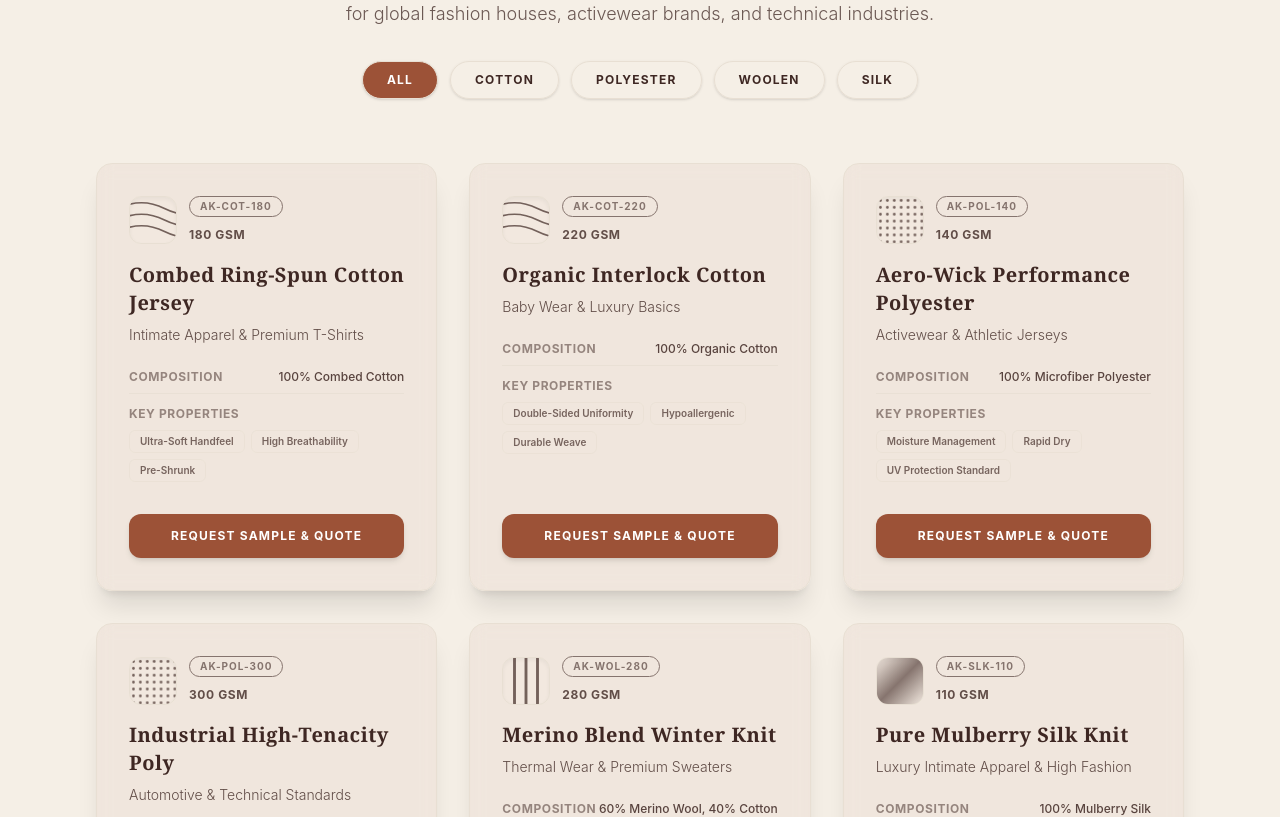
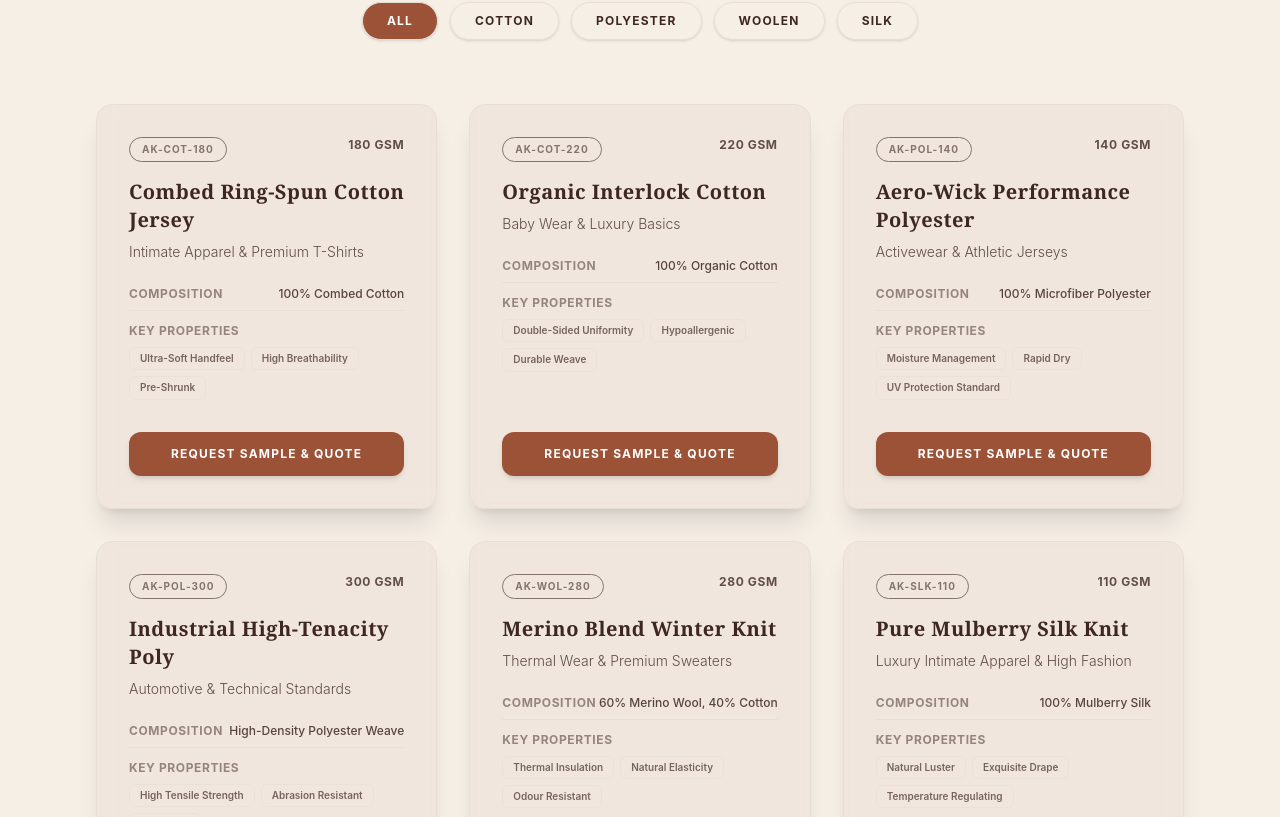
Before and after one commit to kishore021026/AMIRTHA-KNETS, a React (Vite) app: page /products in a window 1280 px wide. Shown: the part 345-1162 px from the top of the page. Built offline with nearby package versions, Linux system fonts and the light colour scheme.

Commit message:
final after exit pop, but exit pop un unsure, removed the visual square in catalog

```diff
--- a/src/pages/Catalog.jsx
+++ b/src/pages/Catalog.jsx
@@ -3,13 +3,14 @@ import { Link } from 'react-router-dom'
 import { motion, AnimatePresence } from 'framer-motion'
 import { useTheme } from '../context/ThemeContext'
 
-// Animated Intertwining Threads Divider Component
+// Animated Intertwining Threads Divider Component (No Needles)
 function KnittingThreadsDivider() {
   const theme = useTheme()
 
   return (
     <div className="w-full max-w-sm mx-auto my-6 flex items-center justify-center overflow-hidden">
       <svg width="280" height="36" viewBox="0 0 280 36" fill="none" xmlns="http://www.w3.org/2000/svg" className="overflow-visible opacity-85">
+        {/* Thread Strand 1 */}
         <motion.path
           d="M 10 18 C 50 2, 90 34, 140 18 C 190 2, 230 34, 270 18"
           stroke={theme.text}
@@ -20,6 +21,7 @@ function KnittingThreadsDivider() {
           animate={{ pathLength: 1, opacity: 0.9 }}
           transition={{ duration: 2.5, ease: "easeInOut", repeat: Infinity, repeatType: "reverse" }}
         />
+        {/* Thread Strand 2 (Intertwining) */}
         <motion.path
           d="M 10 18 C 50 34, 90 2, 140 18 C 190 34, 230 2, 270 18"
           stroke={theme.text}
@@ -35,49 +37,11 @@ function KnittingThreadsDivider() {
   )
 }
 
-// Visual Fabric Weave Swatch Component
-function FabricSwatch({ category, code }) {
-  const theme = useTheme()
-
-  return (
-    <div
-      className="w-12 h-12 rounded-xl border flex items-center justify-center relative overflow-hidden shadow-inner flex-shrink-0"
-      style={{ borderColor: theme.border, backgroundColor: 'rgba(255, 255, 255, 0.05)' }}
-    >
-      {category === 'Cotton' && (
-        <svg width="100%" height="100%" viewBox="0 0 40 40" className="opacity-70">
-          <path d="M-10 10 Q 10 0, 30 10 T 70 10 M-10 20 Q 10 10, 30 20 T 70 20 M-10 30 Q 10 20, 30 30 T 70 30" stroke={theme.text} strokeWidth="1.5" fill="none" />
-        </svg>
-      )}
-      {category === 'Polyester' && (
-        <svg width="100%" height="100%" viewBox="0 0 40 40" className="opacity-70">
-          <pattern id={`mesh-${code}`} width="6" height="6" patternUnits="userSpaceOnUse">
-            <circle cx="3" cy="3" r="1.2" fill={theme.text} />
-          </pattern>
-          <rect width="40" height="40" fill={`url(#mesh-${code})`} />
-        </svg>
-      )}
-      {category === 'Woolen' && (
-        <svg width="100%" height="100%" viewBox="0 0 40 40" className="opacity-70">
-          <line x1="10" y1="0" x2="10" y2="40" stroke={theme.text} strokeWidth="2.5" strokeLinecap="round" />
-          <line x1="20" y1="0" x2="20" y2="40" stroke={theme.text} strokeWidth="2.5" strokeLinecap="round" />
-          <line x1="30" y1="0" x2="30" y2="40" stroke={theme.text} strokeWidth="2.5" strokeLinecap="round" />
-        </svg>
-      )}
-      {category === 'Silk' && (
-        <div
-          className="w-full h-full opacity-60"
-          style={{ background: `linear-gradient(135deg, transparent 0%, ${theme.text} 50%, transparent 100%)` }}
-        />
-      )}
-    </div>
-  )
-}
-
 export default function Catalog() {
   const theme = useTheme()
   const [activeCategory, setActiveCategory] = useState('All')
 
+  // Sample data structured around Cotton, Polyester, Woolen, and Silk with B2B technical specs
   const fabrics = [
     {
       id: 1,
@@ -163,17 +127,18 @@ export default function Catalog() {
           Fabric Catalog
         </h1>
 
+        {/* Animated Intertwining Threads Divider */}
         <KnittingThreadsDivider />
 
-        <p
+        {/* <p
           style={{ color: theme.text }}
           className="text-base sm:text-lg font-light opacity-75 max-w-2xl mx-auto leading-relaxed"
         >
           Explore our precision-engineered knits and raw material standards, optimized for global fashion houses, activewear brands, and technical industries.
-        </p>
+        </p> */}
       </div>
 
-      {/* Category Filter Pills */}
+      {/* Category Filter Pills with Hover Popup Animation */}
       <div className="max-w-7xl mx-auto w-full flex flex-wrap justify-center gap-3 mb-16">
         {['All', 'Cotton', 'Polyester', 'Woolen', 'Silk'].map((cat) => (
           <motion.button
@@ -195,7 +160,7 @@ export default function Catalog() {
         ))}
       </div>
 
-      {/* Fabric Grid */}
+      {/* Fabric Grid with Hover Popup Effect */}
       <div className="max-w-7xl mx-auto w-full grid grid-cols-1 md:grid-cols-2 lg:grid-cols-3 gap-8 mb-20">
         <AnimatePresence>
           {filteredFabrics.map((fabric) => (
@@ -215,12 +180,9 @@ export default function Catalog() {
             >
               <div>
                 <div className="flex justify-between items-start mb-4">
-                  <div className="flex items-center gap-3">
-                    <FabricSwatch category={fabric.category} code={fabric.code} />
-                    <div>
                   <span
                     style={{ color: theme.text }}
-                        className="text-[10px] font-bold uppercase tracking-widest px-2.5 py-0.5 rounded-full border border-current opacity-60 block w-fit mb-1"
+                    className="text-[10px] font-bold uppercase tracking-widest px-3 py-1 rounded-full border border-current opacity-60"
                   >
                     {fabric.code}
                   </span>
@@ -231,12 +193,10 @@ export default function Catalog() {
                     {fabric.gsm}
                   </span>
                 </div>
-                  </div>
-                </div>
 
                 <h3
                   style={{ color: theme.text }}
-                  className="text-xl font-serif font-bold mb-2 tracking-wide mt-4"
+                  className="text-xl font-serif font-bold mb-2 tracking-wide"
                 >
                   {fabric.name}
                 </h3>
```
Lines whose indentation alone changed are shown as unchanged.
